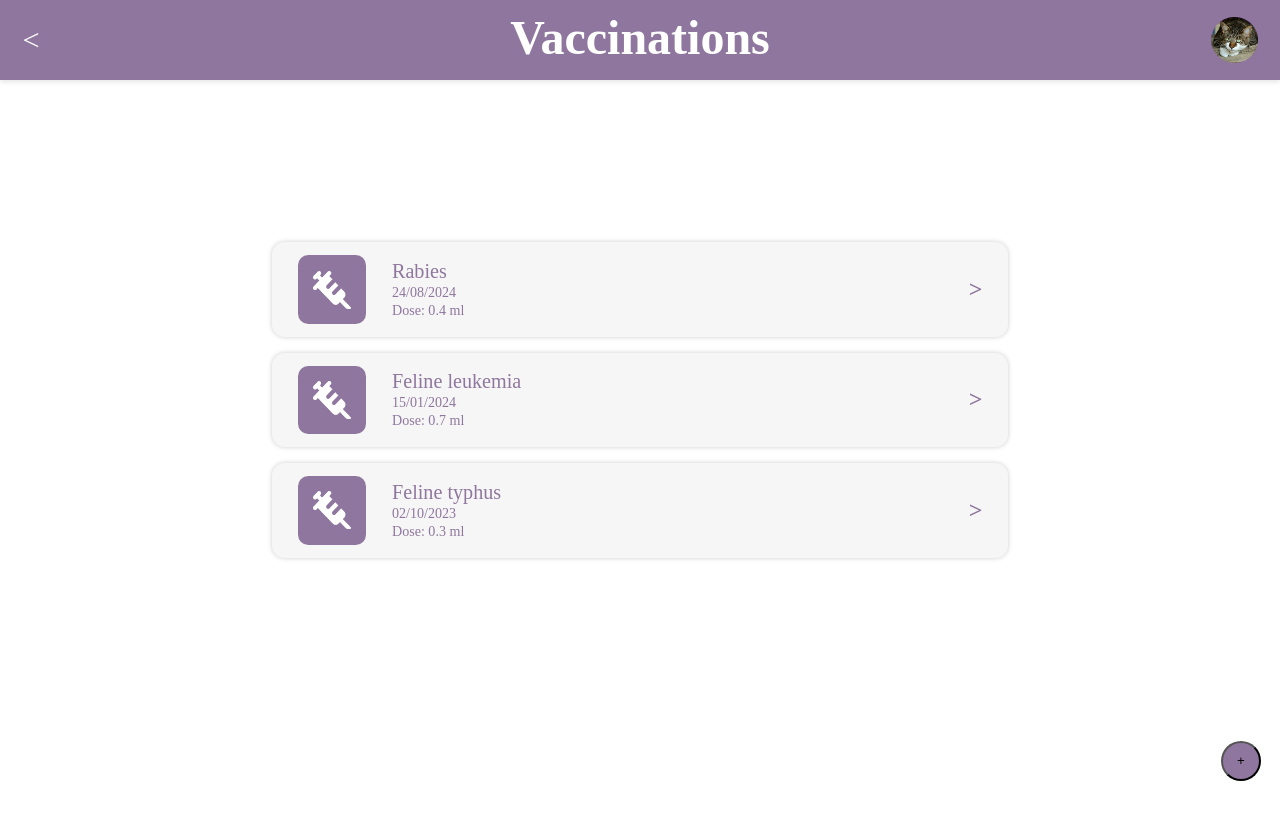
After one commit to JoannaKlis/WdPAI2025, a PHP site: page /public/views/vaccinations.html in a window 1280 px wide. The commit adds this page. Run offline with PHP 8.4, Linux system fonts and the light colour scheme.

Commit message:
Add vaccinations page with styles and HTML view

```diff
--- a/public/styles/common.css
+++ b/public/styles/common.css
@@ -69,6 +69,11 @@ h1 {
     font-size: clamp(2.5em, 2.5rem + 0.75vw, 4em);
     margin-top: clamp(0.5em, 0.5rem + 0.1vw, 1em);
     box-shadow: 0 0 5px rgba(0, 0, 0, 0.2);
+    cursor: pointer;
+}
+
+.button:hover {
+    transform: scale(1.02);
     cursor: pointer;
 }
 
--- /dev/null
+++ b/public/styles/vaccinations.css
@@ -0,0 +1,85 @@
+.top-bar {
+    background-color: #8F769E;
+}
+.top-bar h1 {
+    color: white;
+}
+
+.back-arrow {
+    color: white;
+}
+
+.profile-mini {
+    position: absolute;
+    right: 1.75vw;
+    width: clamp(2.5em, 2.5rem + 0.5vw, 3.5em);
+    margin: 0;
+}
+
+.pet-mini-fix {
+    filter: none;
+    width: 100%;
+}
+
+.vaccinations-list {
+    display: flex;
+    flex-direction: column;
+    gap: 2vh;
+    width: clamp(30em, 30rem + 20vw, 60em);
+}
+
+.vaccination-item {
+    display: flex;
+    align-items: center;
+    width: 100%;
+    padding: 1vw 2vw;
+    box-sizing: border-box;
+}
+
+.health-box {
+    background-color: #8F769E;
+}
+
+.feature-text-container {
+    display: flex;
+    flex-direction: column;
+    flex-grow: 1;
+    padding-left: 2vw;
+}
+
+.feature-text {
+    color: #8F769E;
+    padding-left: 0;
+    font-size: clamp(1.1em, 1.1rem + 0.2vw, 1.5em);
+    font-weight: normal;
+}
+
+.feature-subtext {
+    color: #8F769E;
+    font-size: clamp(0.8em, 0.8rem + 0.1vw, 1em);
+    margin-top: 1px;
+}
+
+.feature-arrow {
+    color: #8F769E;
+    font-weight: bold;
+    font-size: 1.5em;
+}
+
+.add-button {
+   background-color: #8F769E;
+}
+
+@media (max-width: 480px) {
+    .vaccinations-list {
+        width: 90vw;
+    }
+
+    .vaccination-item {
+        padding: 3vw 4vw;
+    }
+
+    .feature-text-container {
+        padding-left: 4vw;
+    }
+}
--- /dev/null
+++ b/public/views/vaccinations.html
@@ -0,0 +1,69 @@
+<?php include '/app/public/views/partials/header.php'; ?>
+<link rel="stylesheet" type= "text/css" href="public/styles/profile.css">
+<link rel="stylesheet" type= "text/css" href="public/styles/welcome.css">
+<link rel="stylesheet" type= "text/css" href="public/styles/features.css">
+<link rel="stylesheet" type= "text/css" href="public/styles/pets.css">
+<link rel="stylesheet" type= "text/css" href="public/styles/vaccinations.css">
+
+    <title>Vaccinations</title>
+</head>
+
+<body>
+    <form class="wrapper" method="POST" action="/vaccinations">
+
+        <div class="top-bar">
+            <a href="/healthBook" class="back-arrow">&lt;</a>
+            <h1>Vaccinations</h1>
+
+            <div class="profile-pic-container profile-mini">
+                <div class="profile-pic">
+                    <img src="public/img/simba.png" alt="Simba" class="profile-icon-main pet-mini-fix">
+                </div>
+            </div>
+        </div>
+
+        <div class="vaccinations-list">
+
+            <a href="/vaccinationDetails" class="card-welcome vaccination-item">
+                <div class="feature-icon-box health-box">
+                    <img src="public/img/vaccinations.png" class="feature-icon">
+                </div>
+                <div class="feature-text-container">
+                    <span class="feature-text">Rabies</span>
+                    <span class="feature-subtext">24/08/2024</span>
+                    <span class="feature-subtext">Dose: 0.4 ml</span>
+                </div>
+                <span class="feature-arrow">&gt;</span>
+            </a>
+
+            <a href="/vaccinationDetails" class="card-welcome vaccination-item">
+                <div class="feature-icon-box health-box">
+                    <img src="public/img/vaccinations.png" class="feature-icon">
+                </div>
+                <div class="feature-text-container">
+                    <span class="feature-text">Feline leukemia</span>
+                    <span class="feature-subtext">15/01/2024</span>
+                    <span class="feature-subtext">Dose: 0.7 ml</span>
+                </div>
+                <span class="feature-arrow">&gt;</span>
+            </a>
+
+            <a href="/vaccinationDetails" class="card-welcome vaccination-item">
+                <div class="feature-icon-box health-box">
+                    <img src="public/img/vaccinations.png" class="feature-icon">
+                </div>
+                <div class="feature-text-container">
+                    <span class="feature-text">Feline typhus</span>
+                    <span class="feature-subtext">02/10/2023</span>
+                    <span class="feature-subtext">Dose: 0.3 ml</span>
+                </div>
+                <span class="feature-arrow">&gt;</span>
+            </a>
+
+        </div>
+
+        <button class="button add-button">+</button>
+
+    </form>
+</body>
+</html>
```
